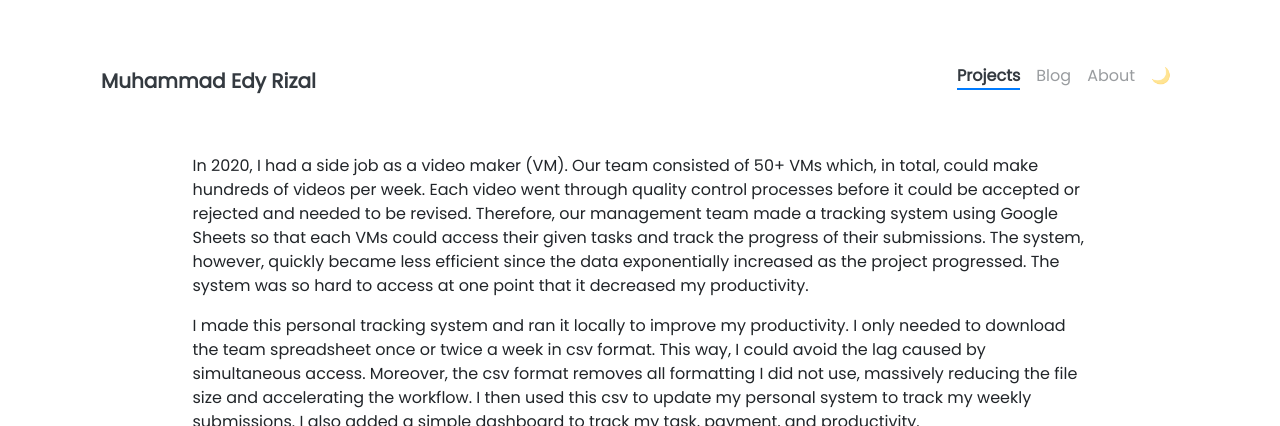
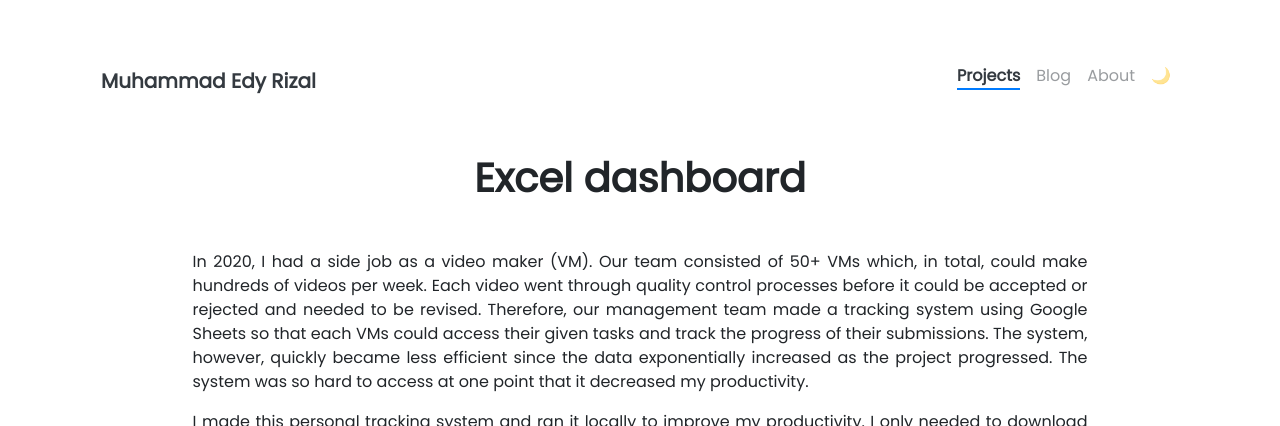
Before and after one commit to edyrizalmuh/portfolio, a Jekyll site: the page built from _projects/Excel Dashboard.md, in a window 1280 px wide, cut to the strip 0-426 px from the top of the page. Built offline with Jekyll 4.4.1, drawn with Linux system fonts in a browser that asks for light colours; nearby versions of some CDN libraries.

Commit message:
change text alignment and add title to project 1

```diff
--- a/_layouts/page.html
+++ b/_layouts/page.html
@@ -2,6 +2,6 @@
 layout: default
 ---
 
-<div class="col-lg-10 mx-auto mt-5 markdown-body">
+<div class="col-lg-10 mx-auto mt-5 markdown-body" style="text-align: justify">
   {{ content }}
 </div>
--- a/_projects/Simple Personal Dashboard.md
+++ b/_projects/Excel Dashboard.md
@@ -1,9 +1,12 @@
 ---
-name: Simple Personal Dashboard
+name: Excel Dashboard
 tools: [Excel]
 image: ../assets/images/excel_dashboard_thumbnail.jpg
 description: This project was initially made to track the progress of one of my side jobs. The dashboard was later added as a quick evaluation of my performance.
 ---
+
+<!-- <h1 align="center">Excel Dashboard</h1> -->
+<h1 align="center"><b>{{ page.title }}</b></h1><br>
 
 In 2020, I had a side job as a video maker (VM). Our team consisted of 50+ VMs which, in total, could make hundreds of videos per week. Each video went through quality control processes before it could be accepted or rejected and needed to be revised. Therefore, our management team made a tracking system using Google Sheets so that each VMs could access their given tasks and track the progress of their submissions. The system, however, quickly became less efficient since the data exponentially increased as the project progressed. The system was so hard to access at one point that it decreased my productivity.
 
```
